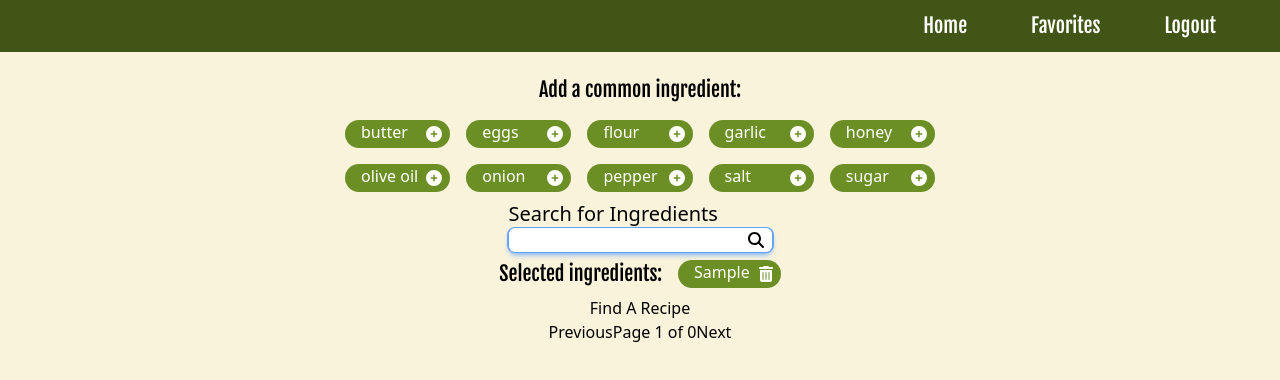
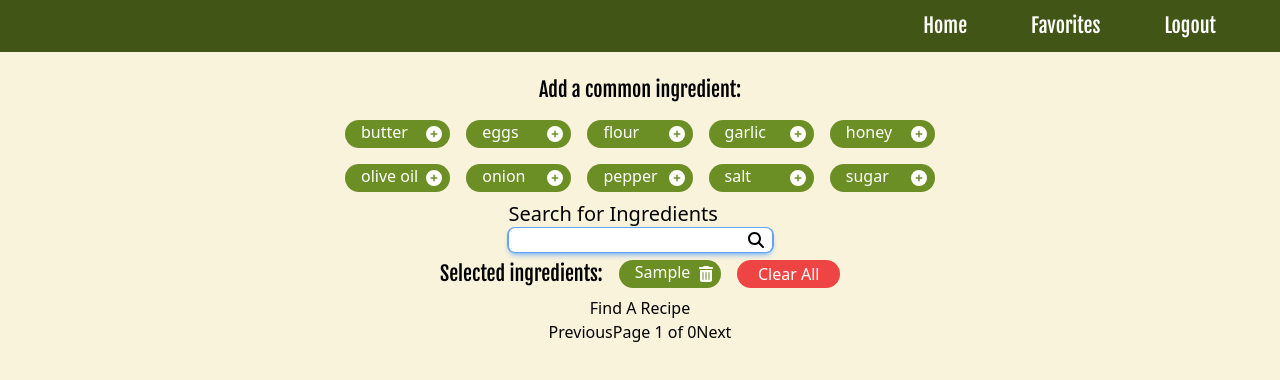
Before and after one commit to Code-the-Dream-School/hh-team5-front, a React (Vite) app: page /FindARecipe in a window 1280 px wide. Both pictures are taken after typing "Sample" into the empty fields and a click on the button 755 px from the left and 240 px from the top of the page. Shown: the top 380 px of the page. Built offline with nearby package versions, Linux system fonts and the light colour scheme.

Commit message:
Add function to clear all selected ingredients

```diff
--- a/src/components/SearchPage/SearchPage.jsx
+++ b/src/components/SearchPage/SearchPage.jsx
@@ -25,12 +25,16 @@ const SearchPage = () => {
     setSelectedIngredients(selectedIngredients.filter((ingredient) => ingredient.id !== id))
   }
 
+  const handleClearAllIngredients = () => {
+    setSelectedIngredients([])
+  }
+
   return (
     <>
       <div class="bg-yellow min-h-screen flex items-center flex-col p-4">
         <CommonIngredients commonIngredients={commonIngredients} handleAddCommonIngredient={handleAddCommonIngredient} />
         <RecipeSearch commonIngredients={commonIngredients} handleAddIngredient={handleAddIngredient} selectedIngredients={selectedIngredients} />
-        <SelectedIngredientsList selectedIngredients={selectedIngredients} handleRemoveIngredient={handleRemoveIngredient} />
+        <SelectedIngredientsList selectedIngredients={selectedIngredients} handleRemoveIngredient={handleRemoveIngredient} handleClearAllIngredients={handleClearAllIngredients} />
         <SearchList selectedIngredients={selectedIngredients} />
       </div>
     </>
--- a/src/components/SearchPage/SelectedIngredientsList.jsx
+++ b/src/components/SearchPage/SelectedIngredientsList.jsx
@@ -4,7 +4,7 @@ import {faTrashCan} from '@fortawesome/free-solid-svg-icons';
 
 const removeButton = <FontAwesomeIcon icon={faTrashCan} />
 
-const SelectedIngredientsList = ({selectedIngredients, handleRemoveIngredient}) => {
+const SelectedIngredientsList = ({selectedIngredients, handleRemoveIngredient, handleClearAllIngredients}) => {
   return (
     <div class="flex flex-row justify-start">
       <p class="font-heading text-black text-xl w-full text-center m-2">Selected ingredients:</p>
@@ -16,8 +16,11 @@ const SelectedIngredientsList = ({selectedIngredients, handleRemoveIngredient})
           </li>
         ))}
       </ul>
+      {selectedIngredients.length > 0 && (
+        <button type="button" className="rounded-[30px] min-w-[102.67px] bg-red-500 text-white px-2 m-2" onClick={handleClearAllIngredients}>Clear All</button>
+      )}
     </div>
-  );
+  )
 }
 
 export default SelectedIngredientsList
```
